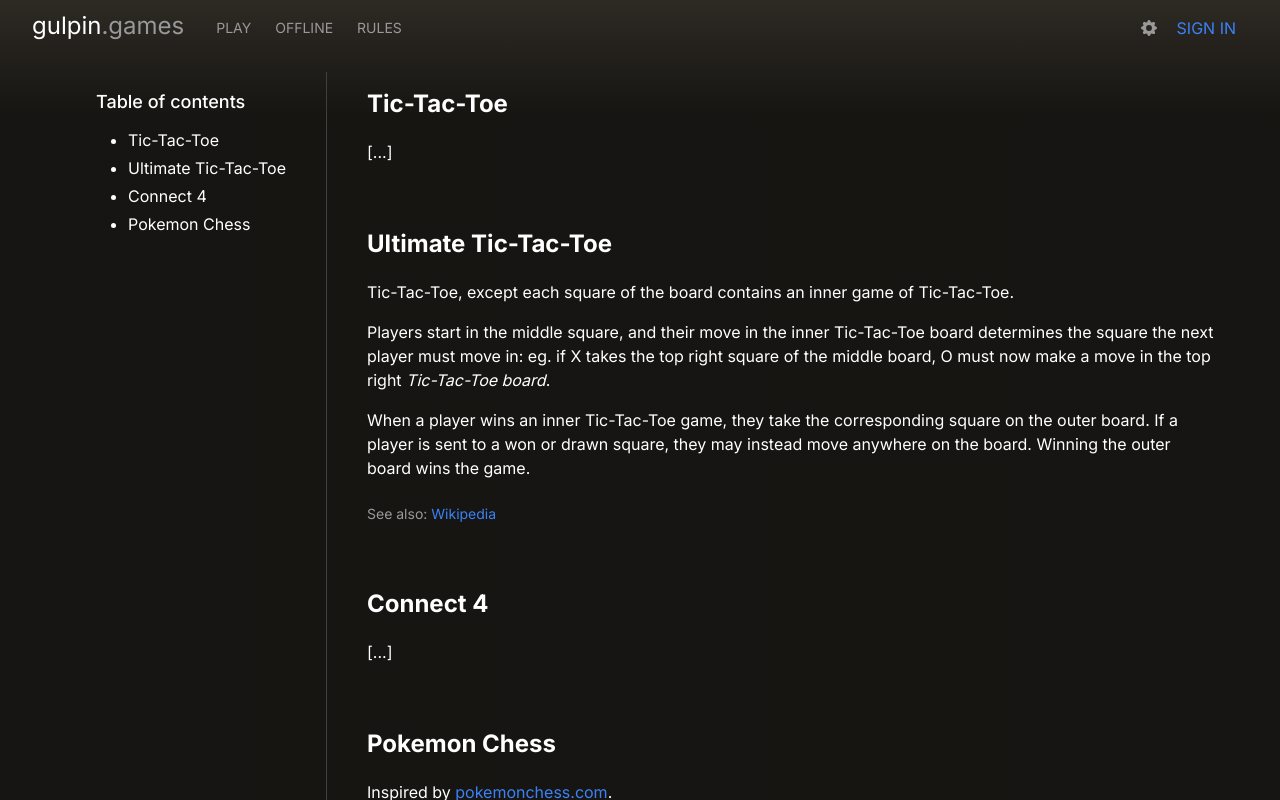
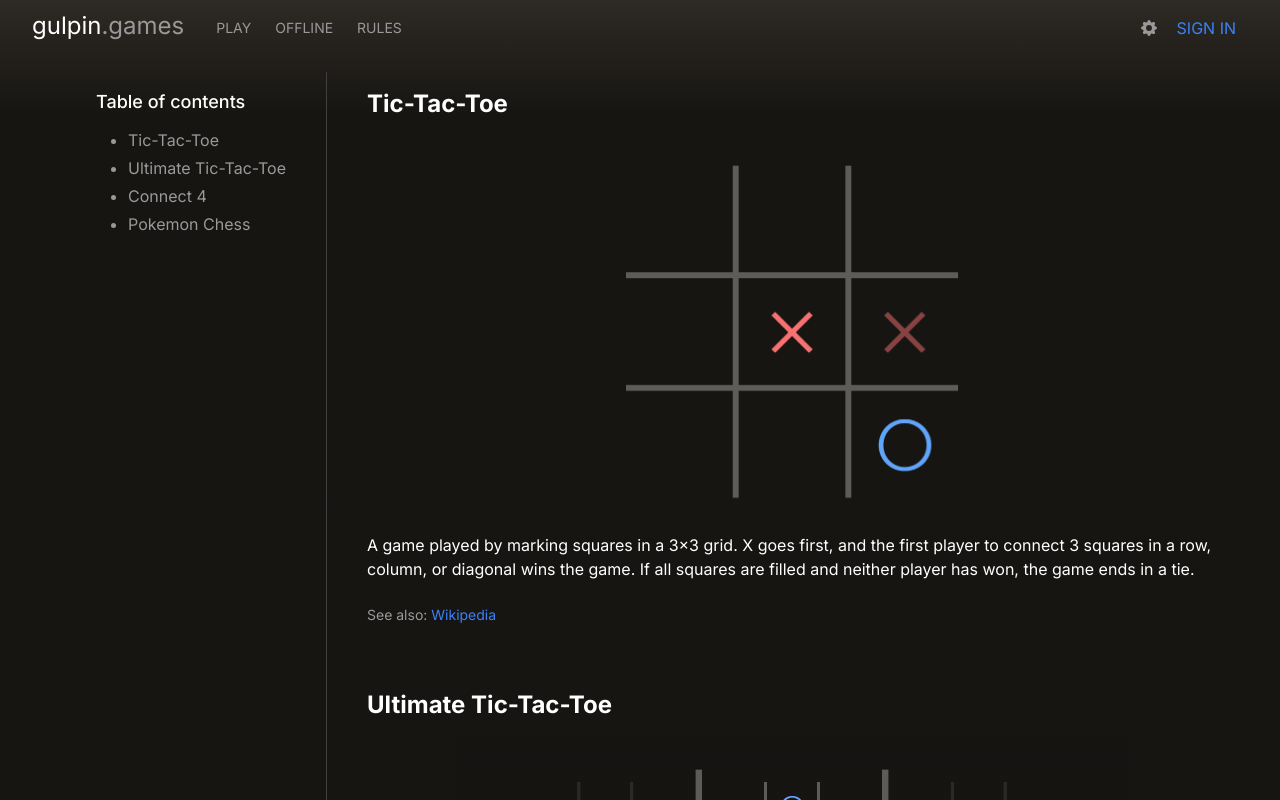
Before and after one commit to SVWEFSBRWHWBCOTSEID/SVWEFSBRWHWBCOTSEID.github.io, a Next.js app: page /rules in a window 1280 px wide. Shown: the top 800 px of the page. Built offline with nearby package versions, Linux system fonts and the light colour scheme; no server answers.

Commit message:
Add pictures, ttt to rules page

```diff
--- a/app/(info)/rules/page.tsx
+++ b/app/(info)/rules/page.tsx
@@ -12,7 +12,7 @@ export default function Rules() {
         <div className="container flex gap-10 pt-4 pb-12">
             <StickySidebar>
                 <h3 className="font-medium text-lg mb-3">Table of contents</h3>
-                <ul className="list-disc list-outside pl-8 flex flex-col gap-1 mb-3">
+                <ul className="list-disc list-outside pl-8 flex flex-col gap-1 mb-3 text-secondary">
                     <li>
                         <a href="#ttt" className="hover:underline">Tic-Tac-Toe</a>
                     </li>
@@ -29,9 +29,18 @@ export default function Rules() {
             </StickySidebar>
             <div className="md:pl-10 md:border-l border-tertiary py-4">
                 <SectionHeader id="ttt">Tic-Tac-Toe</SectionHeader>
-                <p className="mb-16">[...]</p>
+                <img src="/examples/ttt.png" alt="Tic-Tac-Toe game" className="max-w-lg mx-auto mb-4" />
+                <p className="mb-6">
+                    A game played by marking squares in a 3x3 grid. X goes first, and the first player to connect 3
+                    squares in a row, column, or diagonal wins the game. If all squares are filled and neither player has won,
+                    the game ends in a tie.
+                </p>
+                <p className="text-sm text-secondary mb-16">
+                    See also: <a href="https://en.wikipedia.org/wiki/Tic-tac-toe" target="_blank" rel="noopener noreferrer" className="text-blue-500 hover:underline">Wikipedia</a>
+                </p>
 
                 <SectionHeader id="uttt">Ultimate Tic-Tac-Toe</SectionHeader>
+                <img src="/examples/uttt.png" alt="Ultimate Tic-Tac-Toe game" className="max-w-2xl mx-auto mb-4" />
                 <p className="mb-4">
                     Tic-Tac-Toe, except each square of the board contains an inner game of Tic-Tac-Toe.
                 </p>
```
Also changed, not shown: public/examples/ttt.png (added), public/examples/uttt.png (added).
